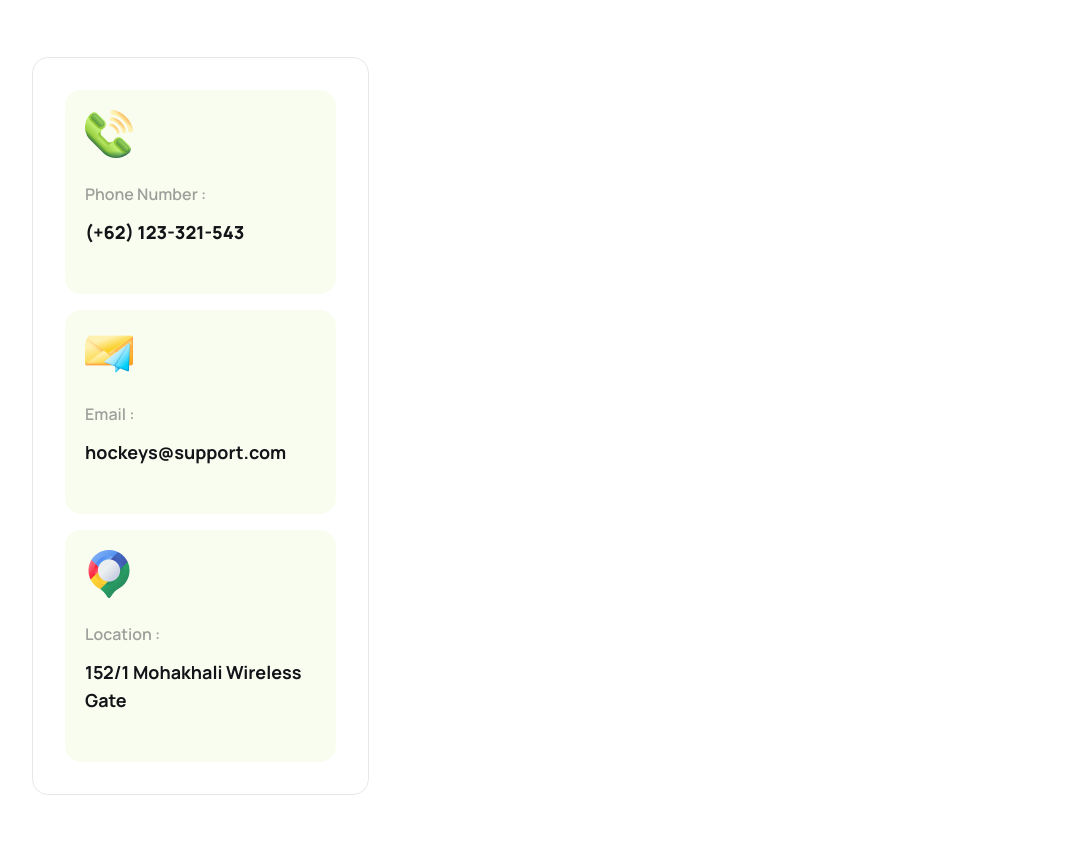
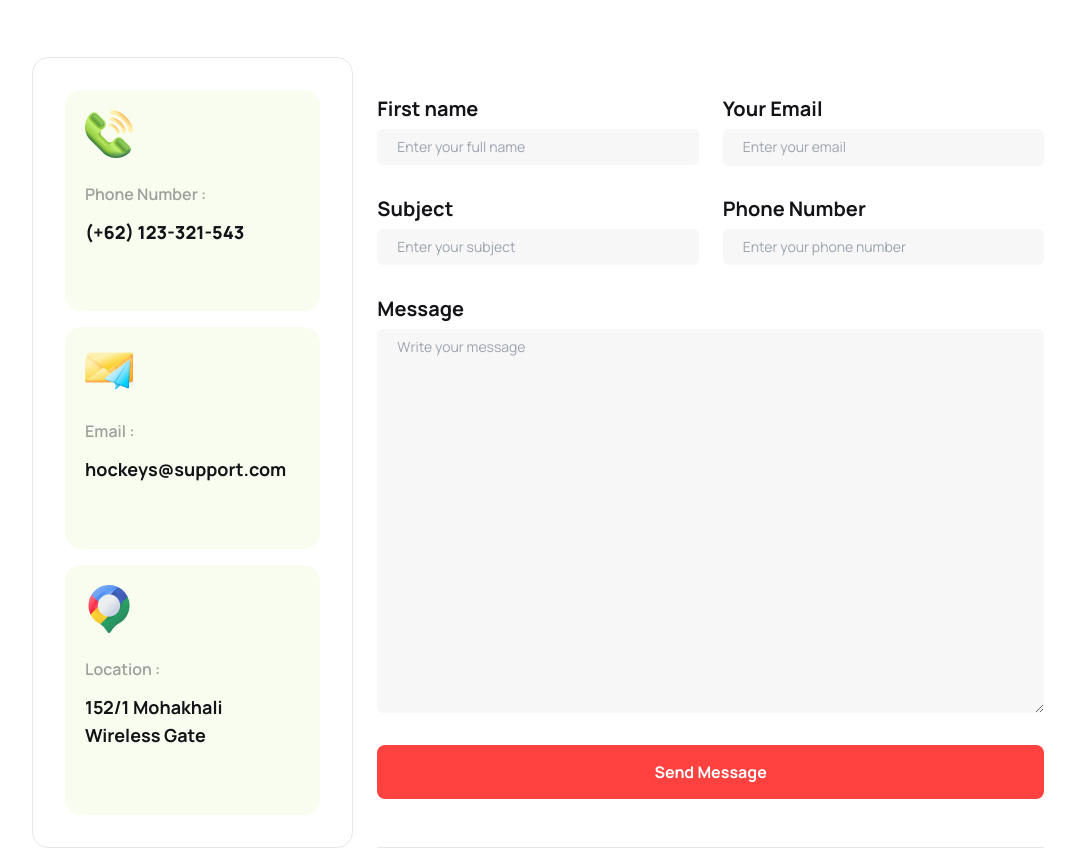
Before and after one commit to mdarman-ali/hockey, a plain HTML site: page index.html in a window 1280 px wide. Shown: the part 4979-5827 px from the top of the page, without its empty margins (102-1177 px from the left). Before the commit the page ends 5774 px from the top, so only its background shows below. Drawn offline with nearby package versions, Linux system fonts and the light colour scheme.

Commit message:
Compelete Get in touch section

```diff
--- a/index.html
+++ b/index.html
@@ -471,8 +471,8 @@
         </div>
 
         <!-- Get In Touch Section -->
-        <div class="grid lg:grid-cols-12 m-auto">
-            <div class="grid lg:col-span-4 gap-4 rounded-2xl border border-[#1313181a]  p-6 lg:p-8">
+        <div class="grid lg:grid-cols-12 gap-6 m-auto">
+            <div class="grid lg:col-span-4 gap-4 rounded-2xl border border-[#1313181a] lg:p-8">
                 <div class="card card-compact bg-[#bced6d1a] p-6 lg:p-5">
                     <figure class="pb-6"><img src="./images/phone.png" alt="Shoes" /></figure>
                     <div class="card-body">
@@ -498,7 +498,52 @@
 
 
             <div class="grid lg:col-span-8">
+                <div class="border-b border-gray-900/10 pb-12">
+                    <div class="mt-10 grid grid-cols-1 gap-x-6 gap-y-8 sm:grid-cols-6">
+                      <div class="sm:col-span-3">
+                        <label for="first-name" class="block text-xl font-bold leading-6 text-primary-color">First name</label>
+                        <div class="mt-2">
+                          <input type="text" placeholder="Enter your full name" name="first-name" id="first-name" autocomplete="given-name" class="block p-5 bg-[#13131808] w-full rounded-md border-0 py-1.5 text-gray-900 placeholder:text-gray-400 focus:ring-2 focus:ring-inset focus:ring-indigo-600 sm:text-sm sm:leading-6">
+                        </div>
+                      </div>
 
+                      <div class="sm:col-span-3">
+                        <label for="last-name" class="block text-xl font-bold leading-6 text-primary-color">Your Email</label>
+                        <div class="mt-2">
+                          <input type="email" placeholder="Enter your email" name="email" id="email" autocomplete="email" class="block p-5 bg-[#13131808] w-full rounded-md border-0 py-1.5 text-gray-900 shadow-sm  placeholder:text-gray-400 focus:ring-2 focus:ring-inset focus:ring-indigo-600 sm:text-sm sm:leading-6">
+                        </div>
+                      </div>
+
+                      <div class="sm:col-span-3">
+                        <label for="first-name" class="block text-xl font-bold leading-6 text-primary-color">Subject</label>
+                        <div class="mt-2">
+                          <input type="text" placeholder="Enter your subject" name="first-name" id="first-name" autocomplete="given-name" class="block p-5 bg-[#13131808] w-full rounded-md border-0 py-1.5 text-gray-900 placeholder:text-gray-400 focus:ring-2 focus:ring-inset focus:ring-indigo-600 sm:text-sm sm:leading-6">
+                        </div>
+                      </div>
+
+                      <div class="sm:col-span-3">
+                        <label for="first-name" class="block text-xl font-bold leading-6 text-primary-color">Phone Number</label>
+                        <div class="mt-2">
+                          <input type="number" placeholder="Enter your phone number" name="phone" id="phone" autocomplete="given-phone" class="block p-5 bg-[#13131808] w-full rounded-md border-0 py-1.5 text-gray-900 placeholder:text-gray-400 focus:ring-2 focus:ring-inset focus:ring-indigo-600 sm:text-sm sm:leading-6">
+                        </div>
+                      </div>
+
+
+
+                      <div class="col-span-full">
+                        <label for="Message" class="block text-xl font-bold leading-6 text-primary-color">Message</label>
+                        <div class="mt-2">
+                          <textarea class="block bg-[#13131808] p-5 h-96 w-full rounded-md border-0 py-1.5 text-gray-900  placeholder:text-gray-400 focus:ring-2 focus:ring-inset  sm:text-sm sm:leading-6" placeholder="Write your message"></textarea>
+                        </div>
+                      </div>
+
+
+                      <div class="col-span-full ">
+                        <button class="btn-primary1 w-full">Send Message</button>
+                      </div>
+
+                    </div>
+                  </div>
             </div>
         </div>
 
--- a/styles/style.css
+++ b/styles/style.css
@@ -1,10 +1,6 @@
 @import url('https://fonts.googleapis.com/css2?family=Manrope:wght@400;500;600;700;800&display=swap');
 
-.c{
-    color: #13131866;
 
-    ;
-}
 *{
     margin: 0;
     padding: 0;
```
